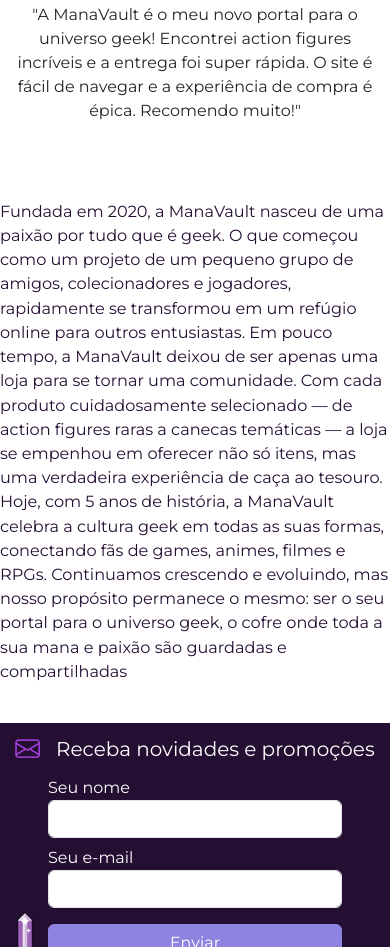
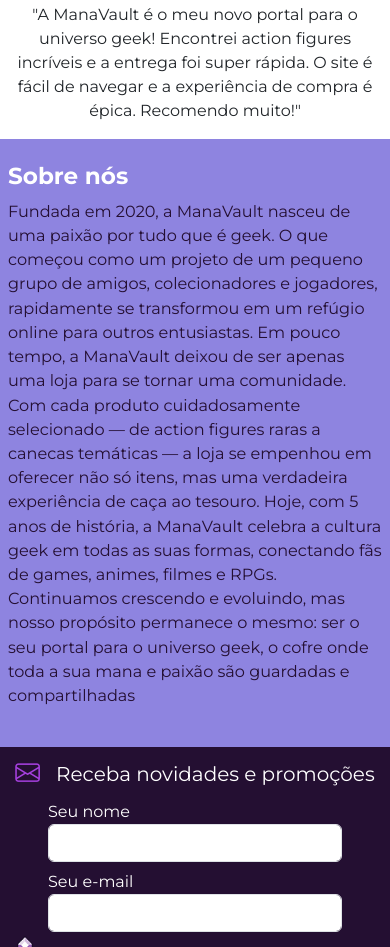
Before and after one commit to daniel0051/mana-vault, a website: page index.html in a window 390 px wide. Shown: the part 1782-2729 px from the top of the page. Drawn offline with nearby package versions, Linux system fonts and the light colour scheme.

Commit message:
Background mobile da section sobre arrumado, também foi adicionado um leve margin nos texto.

```diff
--- a/index.html
+++ b/index.html
@@ -882,9 +882,9 @@
     <section>
       <!-- Mobile -->
       <div class="d-md-none">
-        <div class="containerbg-primary py-4">
-          <h3 class="text-white fs-3 fw-bolder">Sobre nós</h3>
-          <p class="about-text mt-2">
+        <div class="containerbg-primary bg-primary py-4">
+          <h3 class="text-white fs-3 fw-bolder mx-2">Sobre nós</h3>
+          <p class="about-text mt-2 mx-2">
             Fundada em 2020, a ManaVault nasceu de uma paixão por tudo que é
             geek. O que começou como um projeto de um pequeno grupo de amigos,
             colecionadores e jogadores, rapidamente se transformou em um refúgio
```
